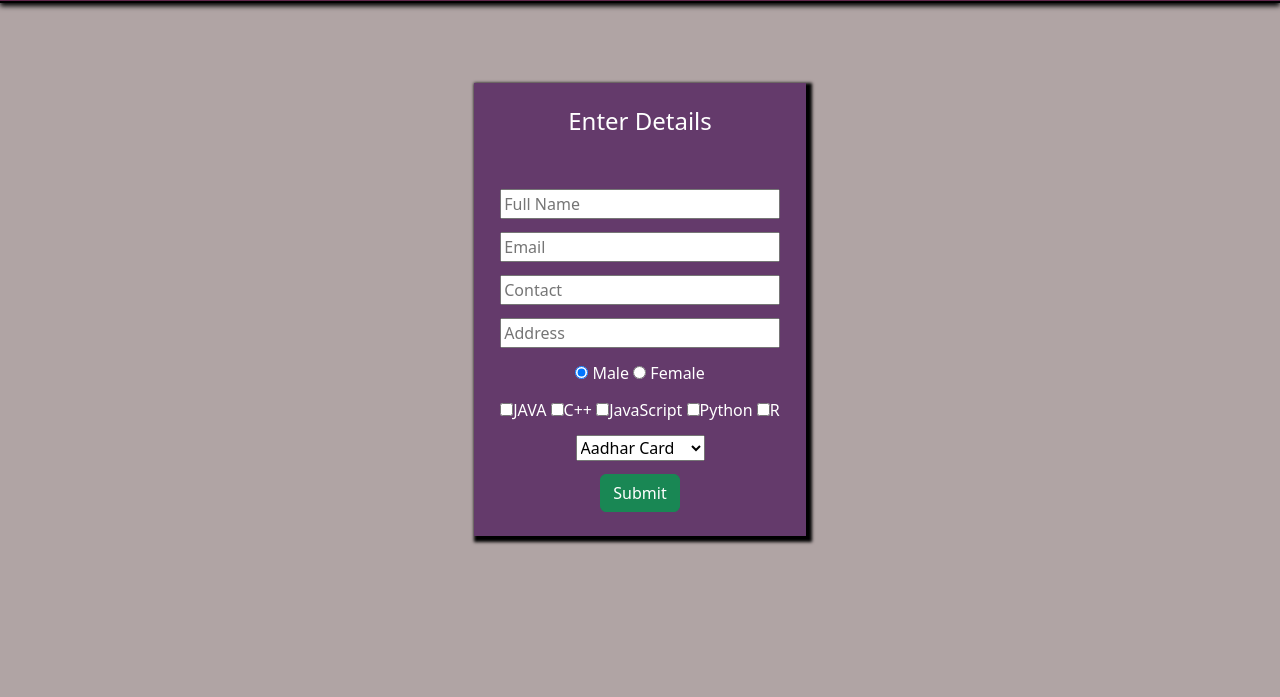
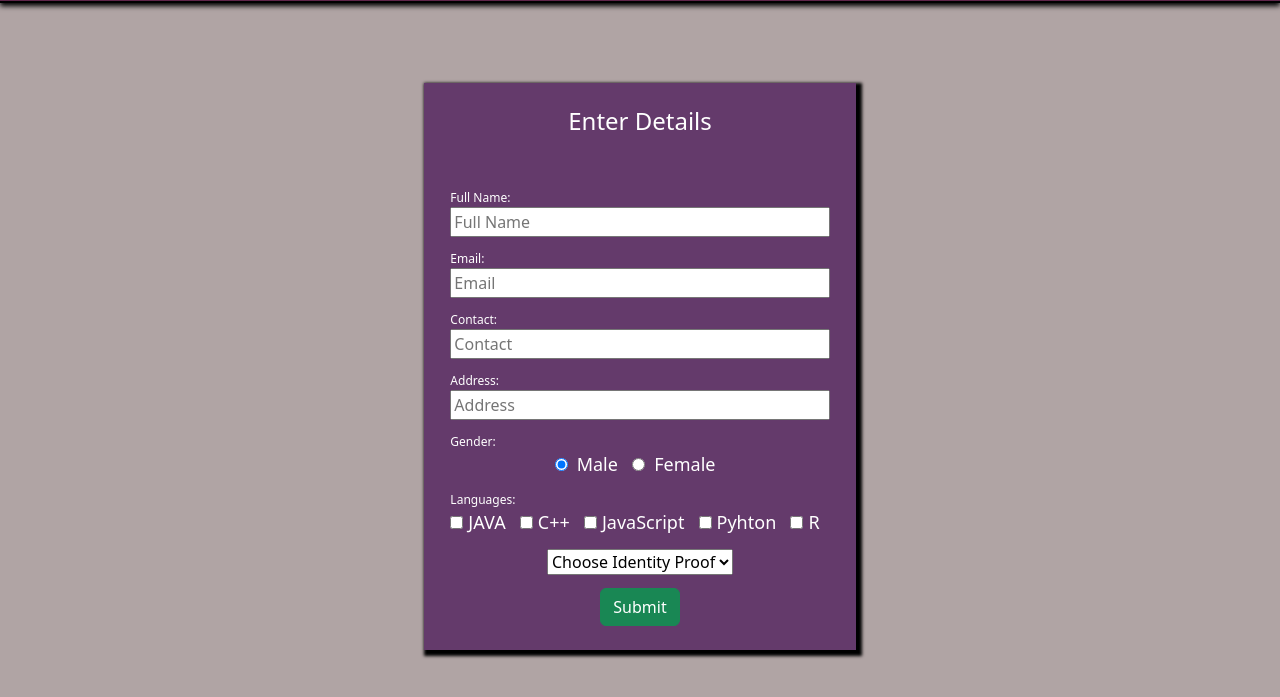
Before and after one commit to Momin-129/LocalStorage, a plain HTML site: page index.html in a window 1280 px wide. Shown: the part 77-774 px from the top of the page. Drawn offline with nearby package versions, Linux system fonts and the light colour scheme.

Commit message:
Updated Css

```diff
--- a/index.html
+++ b/index.html
@@ -20,16 +20,19 @@
       <form>
         <div class="row mt-5">
           <div class="col-md-12 col-sm-12">
+            <span id="label">Full Name:</span>
             <input type="text" id="name" placeholder="Full Name" name="name" />
           </div>
         </div>
         <div class="row mt-2">
           <div class="col-md-12 col-sm-12">
+            <span id="label">Email:</span>
             <input type="email" id="email" placeholder="Email" name="email" />
           </div>
         </div>
         <div class="row mt-2">
           <div class="col-md-12 col-sm-12">
+            <span id="label">Contact:</span>
             <input
               type="tel"
               id="contact"
@@ -40,6 +43,7 @@
         </div>
         <div class="row mt-2">
           <div class="col-md-12 col-sm-12">
+            <span id="label">Address:</span>
             <input
               type="text"
               id="address"
@@ -50,6 +54,7 @@
         </div>
         <div class="row mt-2">
           <div class="col-md-12 col-sm-12">
+            <span id="label">Gender:</span>
             <input
               type="radio"
               name="gender"
@@ -64,36 +69,43 @@
         </div>
         <div class="row mt-2">
           <div class="col-md-12 col-sm-12">
+            <span id="label">Languages:</span>
             <input
               type="checkbox"
               id="language"
               name="language"
               value="java"
-            />JAVA
+            /><span>JAVA</span>
             <input
               type="checkbox"
               id="language"
               name="language"
               value="cpp"
-            />C++
+            /><span>C++</span>
             <input
               type="checkbox"
               id="language"
               name="language"
               value="javascript"
-            />JavaScript
+            /><span>JavaScript</span>
             <input
               type="checkbox"
               id="language"
               name="language"
               value="python"
-            />Python
-            <input type="checkbox" id="language" name="language" value="r" />R
+            /><span>Pyhton</span>
+            <input
+              type="checkbox"
+              id="language"
+              name="language"
+              value="r"
+            /><span>R</span>
           </div>
         </div>
         <div class="row mt-2">
           <div class="col-md-12 col-sm-12">
             <select name="identity" id="identity">
+              <option value="default">Choose Identity Proof</option>
               <option value="aadhar">Aadhar Card</option>
               <option value="lisence">Driver Lisence</option>
               <option value="pan">PAN Card</option>
--- a/style.css
+++ b/style.css
@@ -41,9 +41,14 @@ body {
   width: 15vw;
 }
 
+.col-md-12 input[type="radio"],
+input[type="checkbox"] {
+  margin-right: 5px;
+}
+
 .col-md-12 span {
-  margin-right: 0px;
-  font-size: 16px;
+  margin-right: 10px;
+  font-size: 18px;
 }
 
 .col-md-12 input[type="text"],
@@ -57,6 +62,12 @@ input[type="tel"] {
   outline: none;
   border: 2px solid black;
   border-radius: 5px;
+}
+
+#label {
+  display: block;
+  font-size: 12px;
+  text-align: left;
 }
 
 #showBtn {
@@ -118,18 +129,18 @@ input[type="tel"] {
   .container {
     height: auto;
     width: auto;
-    /* padding-bottom: 5vh; */
   }
   #showDetails {
     padding: 2vh 2vw;
     width: auto;
   }
   .row {
-    border-bottom: 2px solid black;
     padding-bottom: 2vh;
   }
-  .col-md-6 label {
-    width: 60vw;
+  .col-md-12 input[type="text"],
+  input[type="email"],
+  input[type="tel"] {
+    width: auto;
     margin-bottom: 2vh;
   }
 }
```
